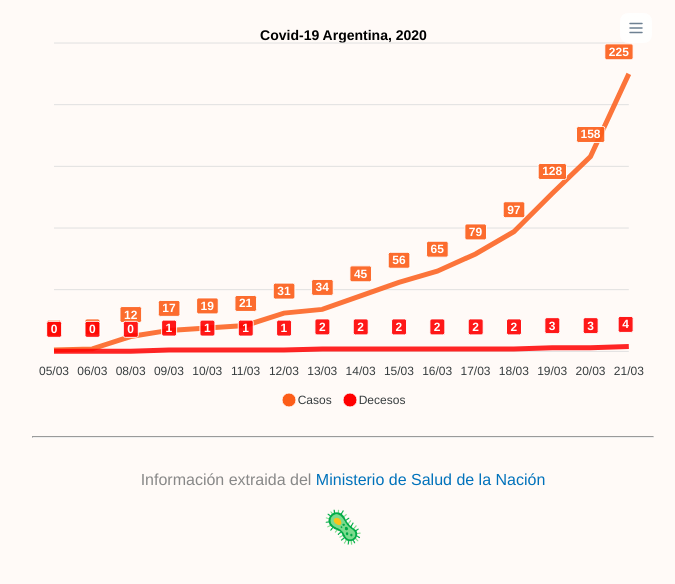
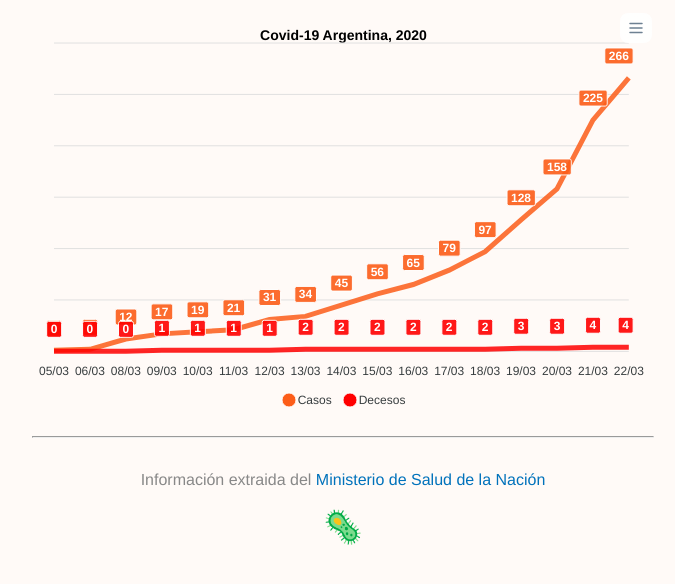
Before and after one commit to jagomez967/CovidArg, a plain HTML site: page index.html in a window 1280 px wide. Shown: the part 168-752 px from the top of the page, without its empty margins (297-972 px from the left). Drawn offline with nearby package versions, Linux system fonts and the light colour scheme.

Commit message:
22/03/2020

```diff
--- a/index.html
+++ b/index.html
@@ -91,7 +91,8 @@
         {x: "18/03", y: 97},
         {x: "19/03", y: 128},
         {x: "20/03", y: 158},
-        {x: "21/03", y: 225}],
+        {x: "21/03", y: 225},
+        {x: "22/03", y: 266}],
 
         },{name: 'Decesos',
           data: [
@@ -110,7 +111,8 @@
         {x: "18/03", y: 2},
         {x: "19/03", y: 3},
         {x: "20/03", y: 3},
-        {x: "21/03", y: 4}
+        {x: "21/03", y: 4},
+        {x: "22/03", y: 4}
         ]
         }],
           chart: {
```
